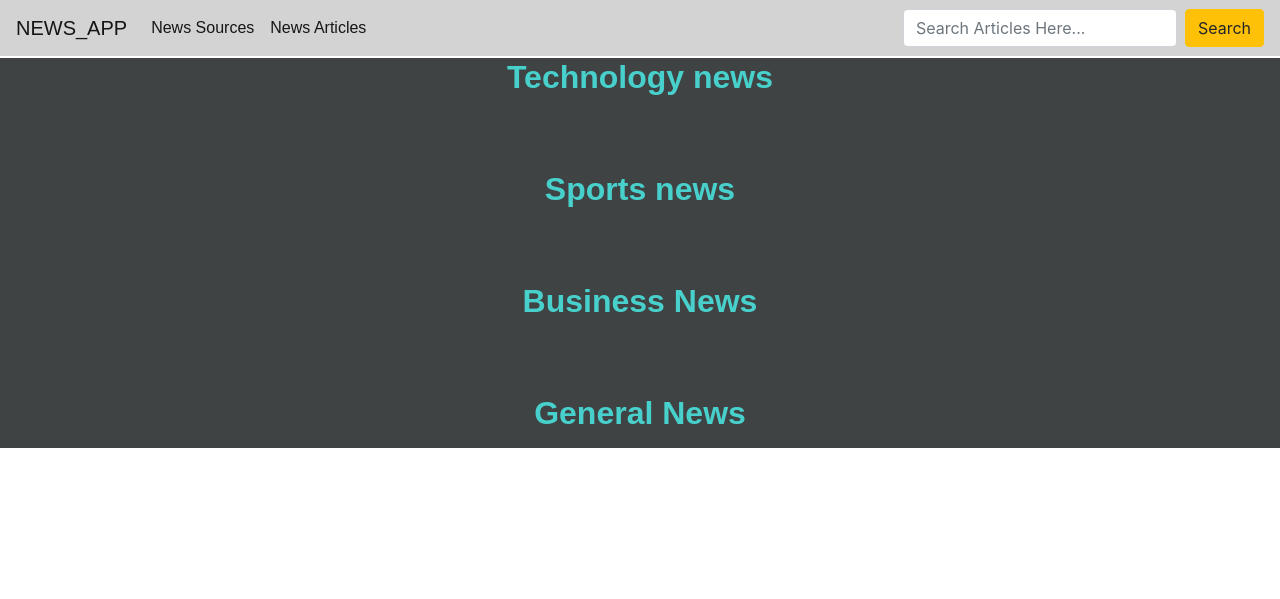
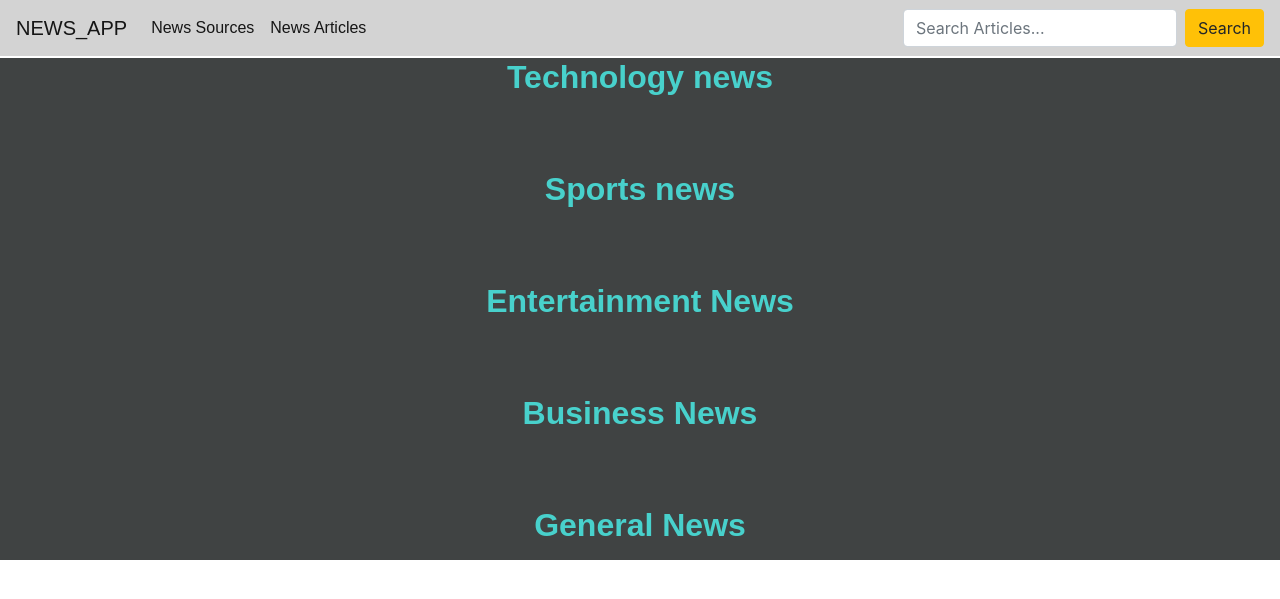
Before and after one commit to Kingsleymuturi/News-app, a Flask app: template app/templates/sources.html in a window 1280 px wide. Shown: the top 599 px of the page. Run offline with Flask 2, Linux system fonts and the light colour scheme; the template is opened without the code that fills it, so the values that code supplies are empty; some libraries are stand-ins or nearby versions.

Commit message:
deployment to heroku

```diff
--- a/app/main/views.py
+++ b/app/main/views.py
@@ -12,7 +12,8 @@ def HomePage():
     business_news = get_sources("business")
     sports_news = get_sources("sports")
     technology_news = get_sources("technology")
-    return render_template('sources.html',general=general_news,business=business_news,sports=sports_news,technology=technology_news)
+    entertainment_news = get_sources("entertainment")
+    return render_template('sources.html',general=general_news,business=business_news,sports=sports_news,technology=technology_news,entertainment=entertainment_news)
 
 
 @main.route('/articles/<id>')
--- a/app/templates/navbar.html
+++ b/app/templates/navbar.html
@@ -14,7 +14,7 @@
         </li>
       </ul>
       <form class="form-inline my-2 my-lg-0">
-        <input class="form-control mr-sm-2" type="search" placeholder="Search Articles Here..." aria-label="Search" name="article_name">
+        <input class="form-control mr-sm-2" type="search" placeholder="Search Articles..." aria-label="Search" name="article_name">
         <button class="btn btn-warning my-2 my-sm-0" type="submit">Search</button>
       </form>
     </div>
--- a/app/templates/sources.html
+++ b/app/templates/sources.html
@@ -12,6 +12,8 @@
         {{ macro.display_new_sources(technology) }}
         <h2 class="text-center font-weight-bold headers" > Sports news </h2>
         {{ macro.display_new_sources(sports) }}
+        <h2 class="text-center font-weight-bold headers" >Entertainment News</h2>
+        {{ macro.display_new_sources(entertainment) }}
         <h2 class="text-center font-weight-bold headers" > Business News</h2>
         {{ macro.display_new_sources(business) }}
         <h2 class="text-center font-weight-bold headers" >General News</h2>
--- a/requirements.txt
+++ b/requirements.txt
@@ -1,7 +1,10 @@
 astroid==2.4.2
+certifi==2020.6.20
+chardet==3.0.4
 click==7.1.2
 colorama==0.4.3
 Flask==1.1.2
+idna==2.10
 isort==4.3.21
 itsdangerous==1.1.0
 Jinja2==2.11.2
@@ -9,9 +12,11 @@ lazy-object-proxy==1.4.3
 MarkupSafe==1.1.1
 mccabe==0.6.1
 pylint==2.5.3
+requests==2.24.0
 six==1.15.0
 toml==0.10.1
 typed-ast==1.4.1
+urllib3==1.25.9
 waitress==1.4.4
 Werkzeug==1.0.1
 wrapt==1.12.1
```
